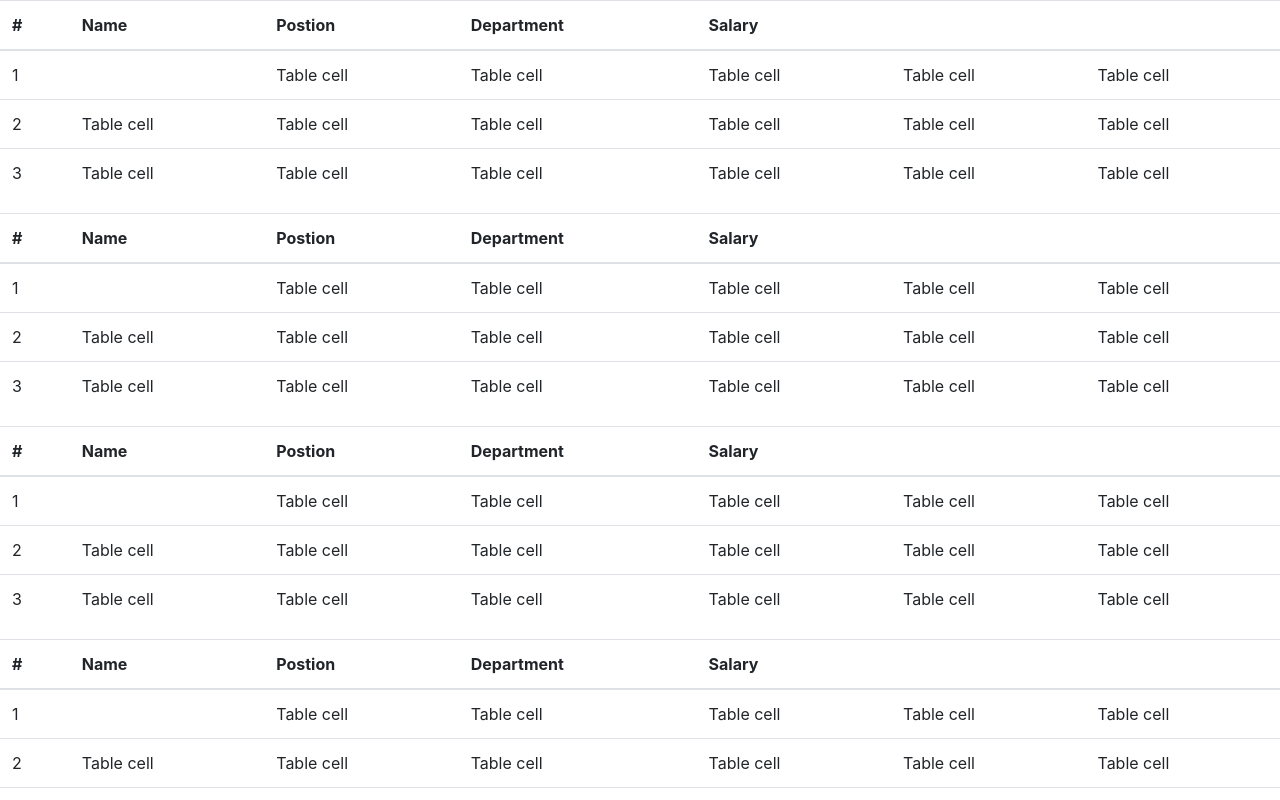
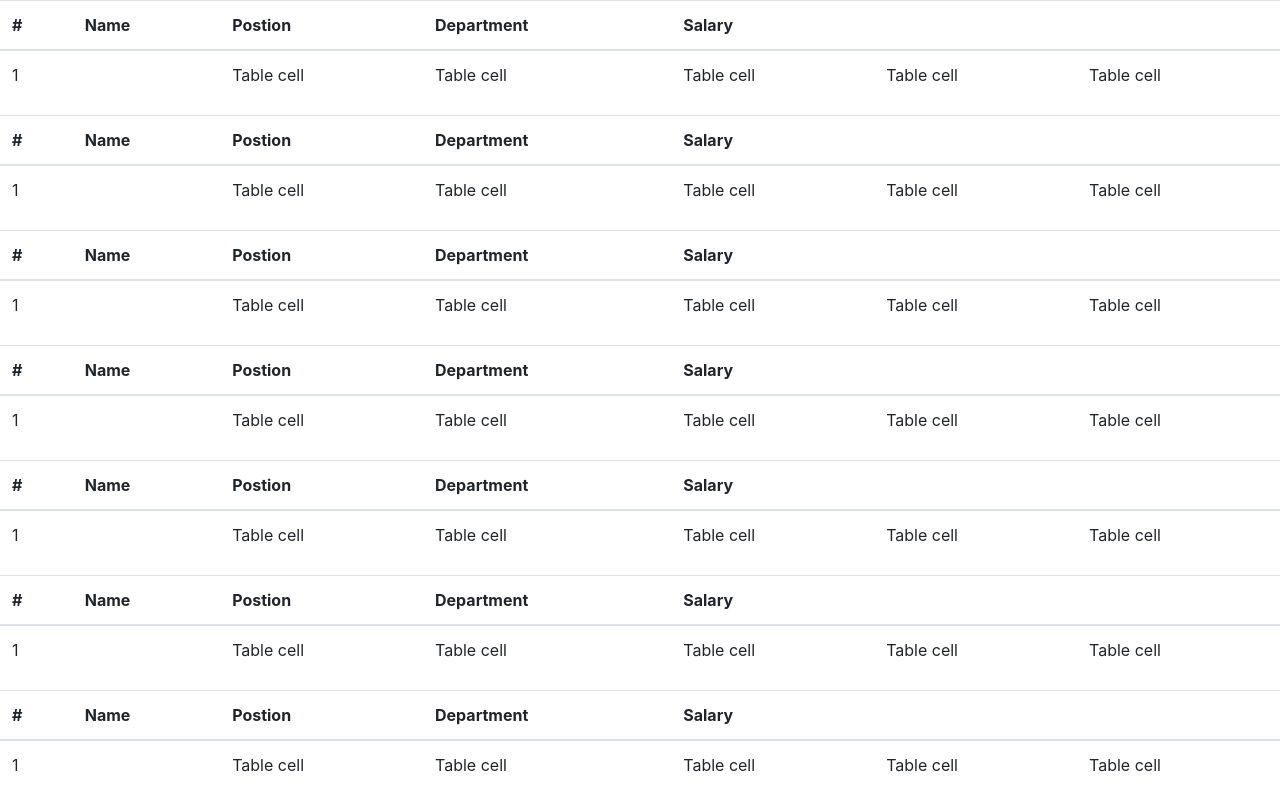
Before and after one commit to eloso85/React_Employee_Directory1, a React (Create React App) app: page / in a window 1280 px wide. Shown: the top 800 px of the page. Built offline with nearby package versions, Linux system fonts and the light colour scheme.

Commit message:
deleted tables

```diff
--- a/src/Table.js
+++ b/src/Table.js
@@ -29,24 +29,7 @@ function Table(){
       <td>Table cell</td>
       <td>Table cell</td>
     </tr>
-    <tr>
-      <td>2</td>
-      <td>Table cell</td>
-      <td>Table cell</td>
-      <td>Table cell</td>
-      <td>Table cell</td>
-      <td>Table cell</td>
-      <td>Table cell</td>
-    </tr>
-    <tr>
-      <td>3</td>
-      <td>Table cell</td>
-      <td>Table cell</td>
-      <td>Table cell</td>
-      <td>Table cell</td>
-      <td>Table cell</td>
-      <td>Table cell</td>
-    </tr>
+
   </tbody>
 </ReactBootStrap.Table>
         </div>
```
